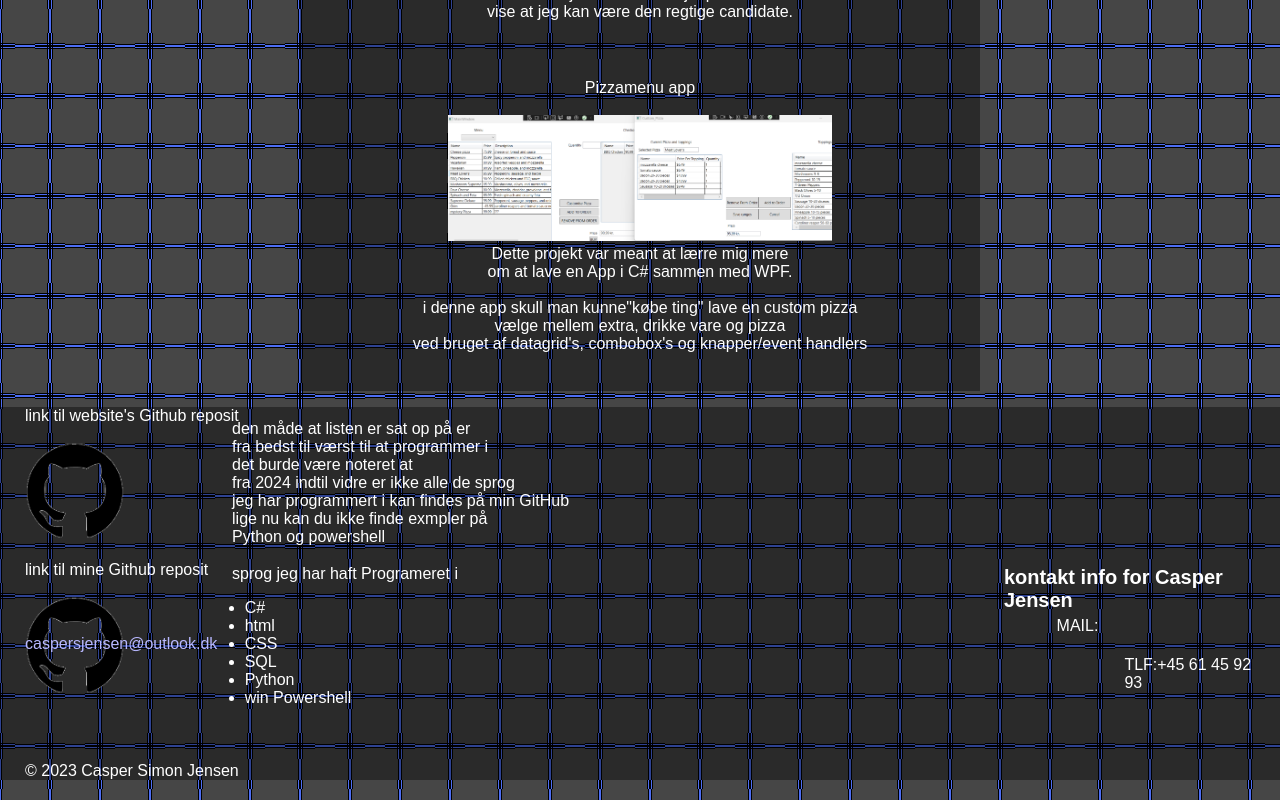
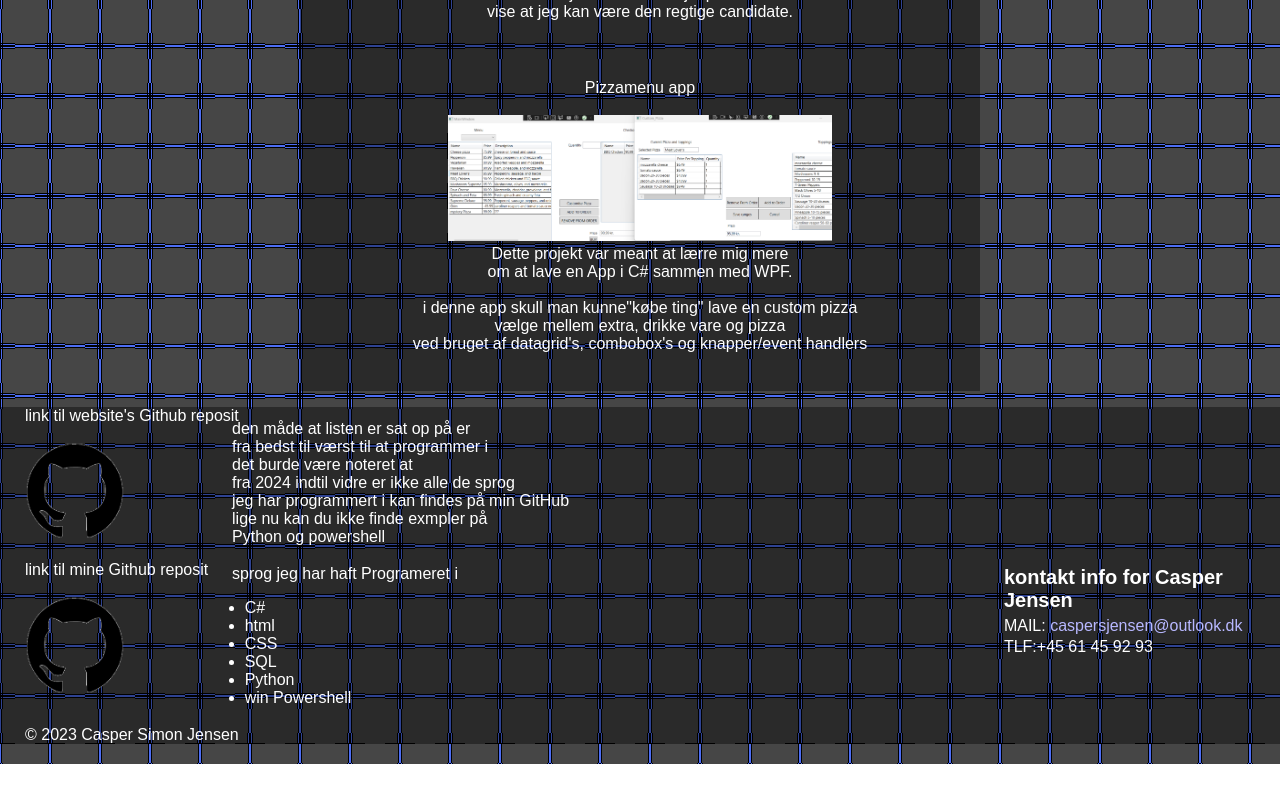
Before and after one commit to RLGPH/my-first-static-web-app, a website: page src/index.html in a window 1280 px wide. Shown: the part 1524-2324 px from the top of the page. After the commit the page ends 2288 px from the top, so only its background shows below. Drawn offline with Linux system fonts and the light colour scheme.

Commit message:
placement edit for kontakt info

```diff
--- a/src/index.html
+++ b/src/index.html
@@ -124,10 +124,10 @@
       </h6>
       <!--link to my Mail where the word mail stays whit text in styles there is some code that changes the color of the link when you
           put your courser over it-->
-      <a style="margin-left:82.2%;padding-top: 10px;padding-bottom: 20px;" href="mailto:caspersjensen@outlook.dk">
+      <a style="margin-left:78%;padding-top: 10px;padding-bottom: 10px;" href="mailto:caspersjensen@outlook.dk">
         <span style="color: white;">MAIL: </span>caspersjensen@outlook.dk<br><br>
       </a>
-      <p style="margin-left:87.6%;padding-right:25px;margin-top:-15px;">
+      <p style="margin-left:78%;padding-right:25px;margin-top:-15px;">
         TLF:+45 61 45 92 93
       </p>
     </kontaktinfo>
```
